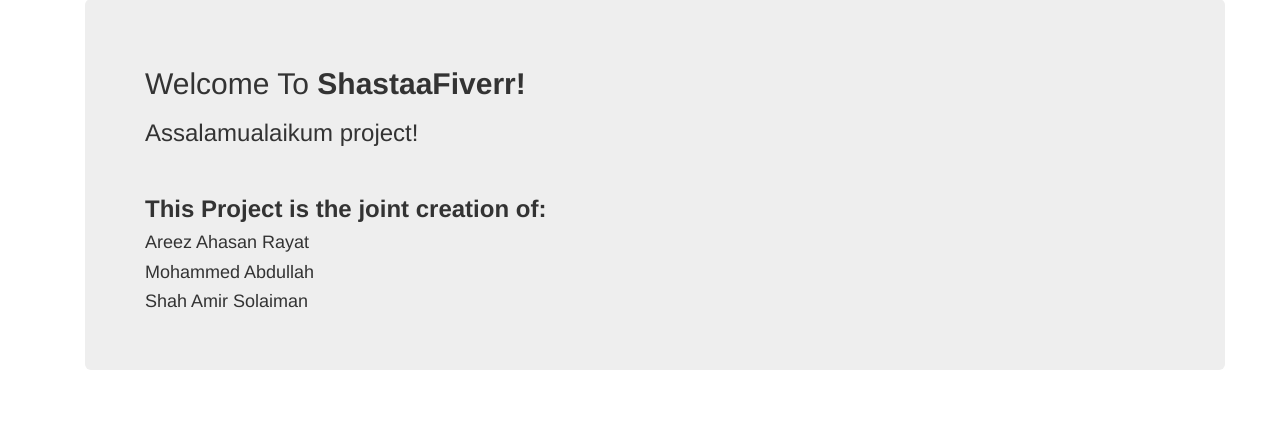
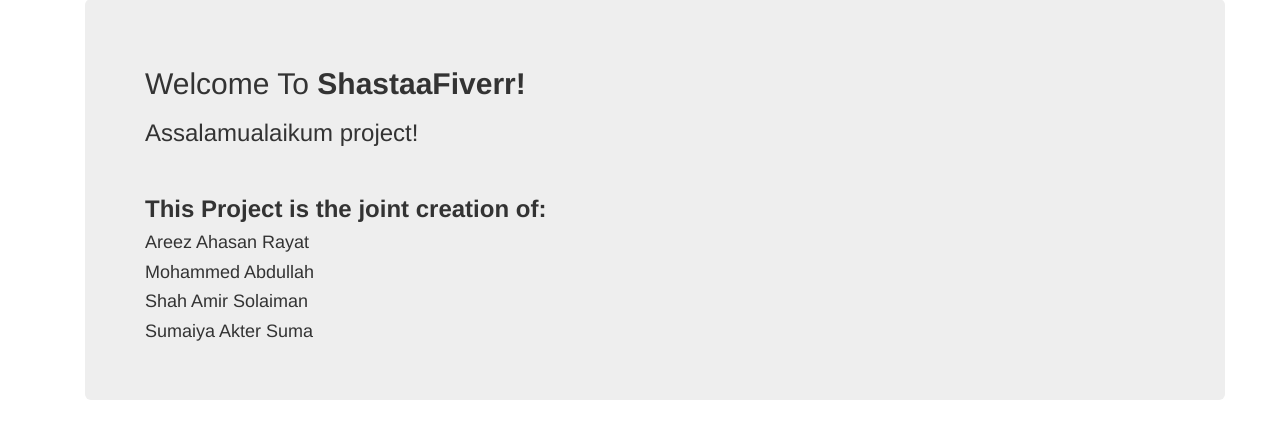
Before and after one commit to mdabdullah008/freelencia, a Django app: page / in a window 1280 px wide. Shown: the part 132-571 px from the top of the page. Run offline with Django 3.2, Linux system fonts and the light colour scheme; a user stored in the database is signed in.

Commit message:
Added Suma Apu's name to the index

```diff
--- a/shastafiverr/templates/freelancer/index.html
+++ b/shastafiverr/templates/freelancer/index.html
@@ -13,6 +13,7 @@
             <h4>Areez Ahasan Rayat</h4>
             <h4>Mohammed Abdullah</h4>
             <h4>Shah Amir Solaiman</h4>
+            <h4>Sumaiya Akter Suma</h4>
 
         {% else %}
             <h2>Please Login or Register in order to access this site.</h2>
```
Also changed, not shown: shastafiverr/db.sqlite3.
